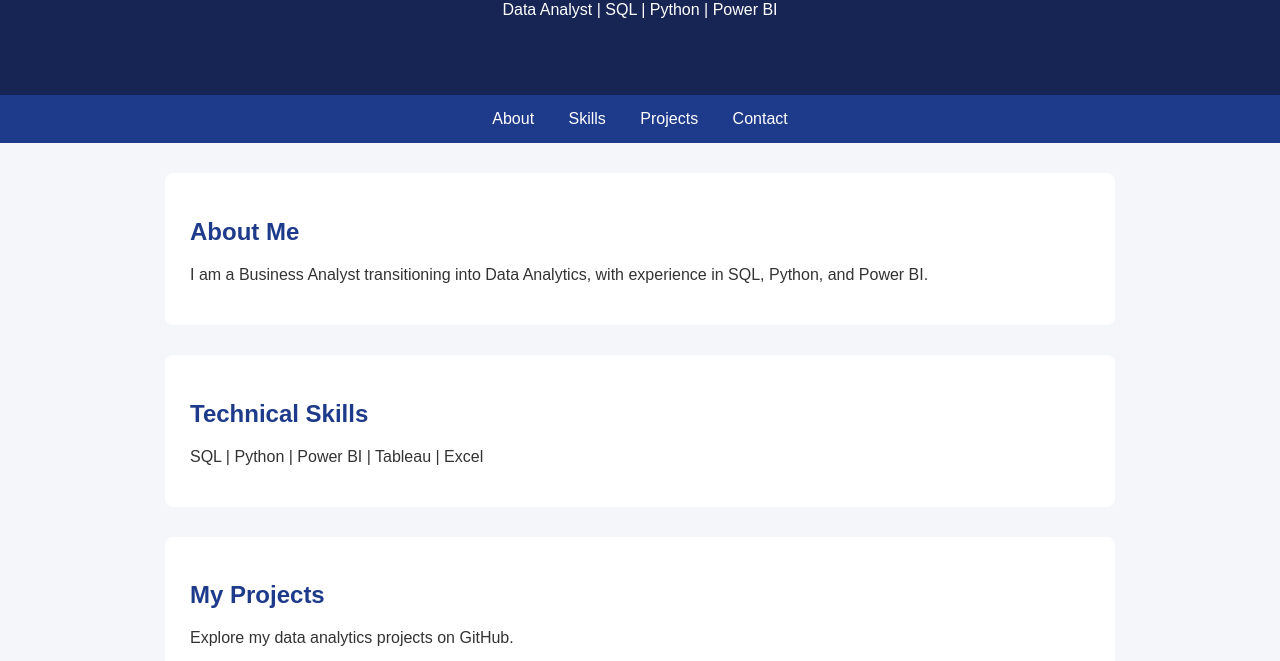
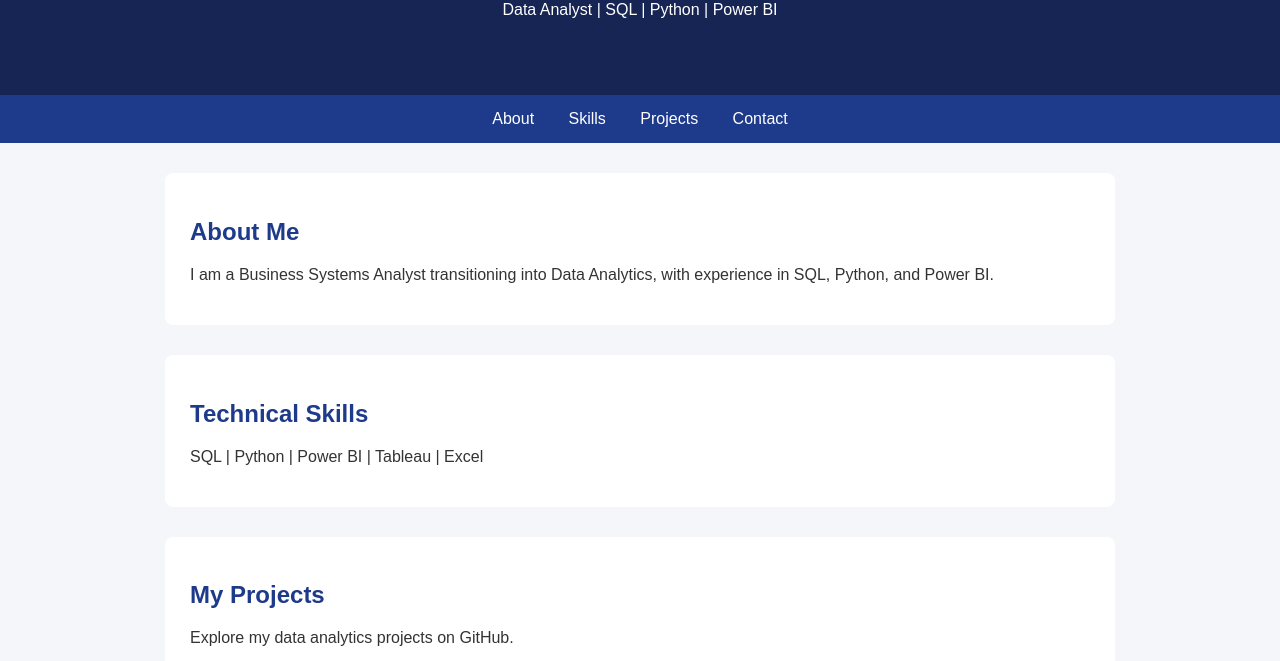
Before and after one commit to jsimon0821/jsimon0821.github.io, a plain HTML site: page index.html in a window 1280 px wide. Shown: the part 139-800 px from the top of the page. Drawn offline with Linux system fonts and the light colour scheme.

Commit message:
Update job title in About Me section

```diff
--- a/index.html
+++ b/index.html
@@ -25,7 +25,7 @@
 <section id="about">
     <h2>About Me</h2>
     <p>
-        I am a Business Analyst transitioning into
+        I am a Business Systems Analyst transitioning into
         Data Analytics, with experience in SQL,
         Python, and Power BI.
     </p>
```
